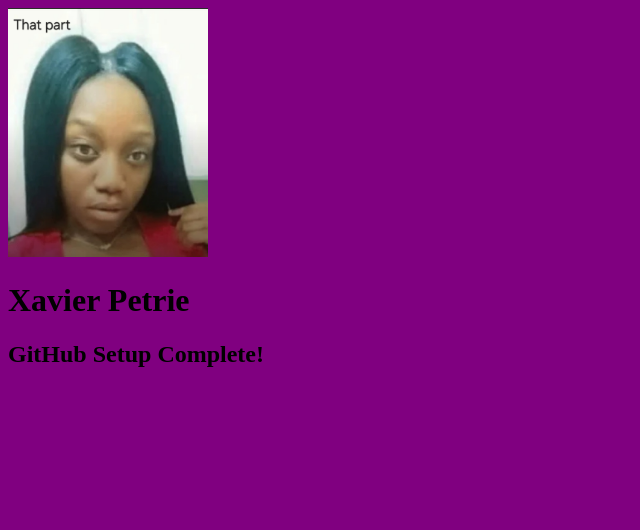
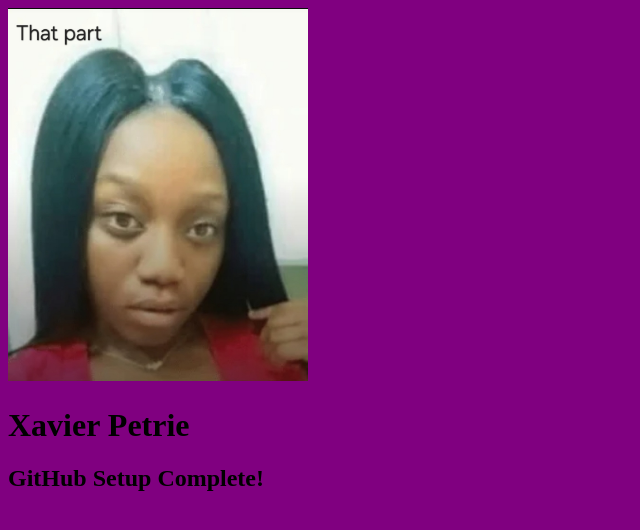
Before and after one commit to xpetrie/exercise3, a plain HTML site: page index.html in a window 1280 px wide. Shown: the whole page, without its empty margins (0-640 px from the left). Drawn offline with Linux system fonts and the light colour scheme.

Commit message:
increased size

```diff
--- a/index.html
+++ b/index.html
@@ -6,7 +6,7 @@
     <title>GitHub Setup</title>
   </head>
   <body style="background-color:purple;">
-    <img src="That Part-meme.jpg" alt="woman with a large middle part in her black hair, text in the corning saying That Part which is a double entendra with her large middle part lol" width="200">
+    <img src="That Part-meme.jpg" alt="woman with a large middle part in her black hair, text in the corning saying That Part which is a double entendra with her large middle part lol" width="300">
     <h1>Xavier Petrie</h1>
     <h2>GitHub Setup Complete!</h2>
   </body>
```
